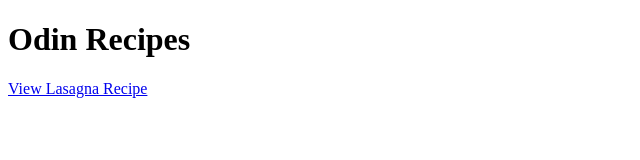
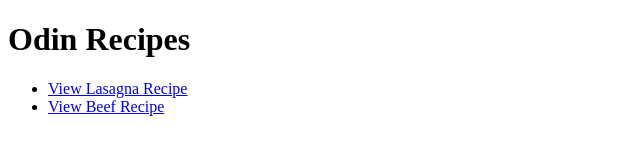
Before and after one commit to cengo12/odin-recipes, a plain HTML site: page index.html in a window 1280 px wide. Shown: the whole page, without its empty margins (0-640 px from the left). Drawn offline with Linux system fonts and the light colour scheme.

Commit message:
Add Beef Page

```diff
--- a/index.html
+++ b/index.html
@@ -1,13 +1,20 @@
 <!DOCTYPE html>
 <html lang="en">
-<head>
-    <meta charset="UTF-8">
-    <meta http-equiv="X-UA-Compatible" content="IE=edge">
-    <meta name="viewport" content="width=device-width, initial-scale=1.0">
+  <head>
+    <meta charset="UTF-8" />
+    <meta http-equiv="X-UA-Compatible" content="IE=edge" />
+    <meta name="viewport" content="width=device-width, initial-scale=1.0" />
     <title>Recipes</title>
-</head>
-<body>
+  </head>
+  <body>
     <h1>Odin Recipes</h1>
-    <a href="/recipes/lasagna.html">View Lasagna Recipe</a>
-</body>
+    <ul>
+      <li>
+        <a href="/recipes/lasagna.html">View Lasagna Recipe</a>
+      </li>
+      <li>
+        <a href="/recipes/beef.html">View Beef Recipe</a>
+      </li>
+    </ul>
+  </body>
 </html>
```
Also changed, not shown: recipes/beef.html (added, +12 -0 lines), recipes/lasagna.html (indentation only).
